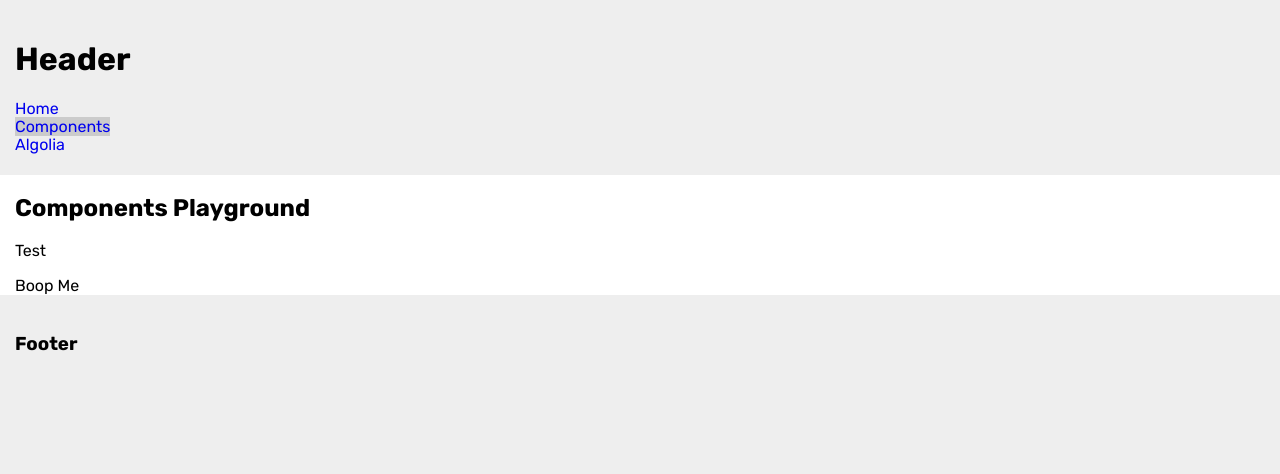
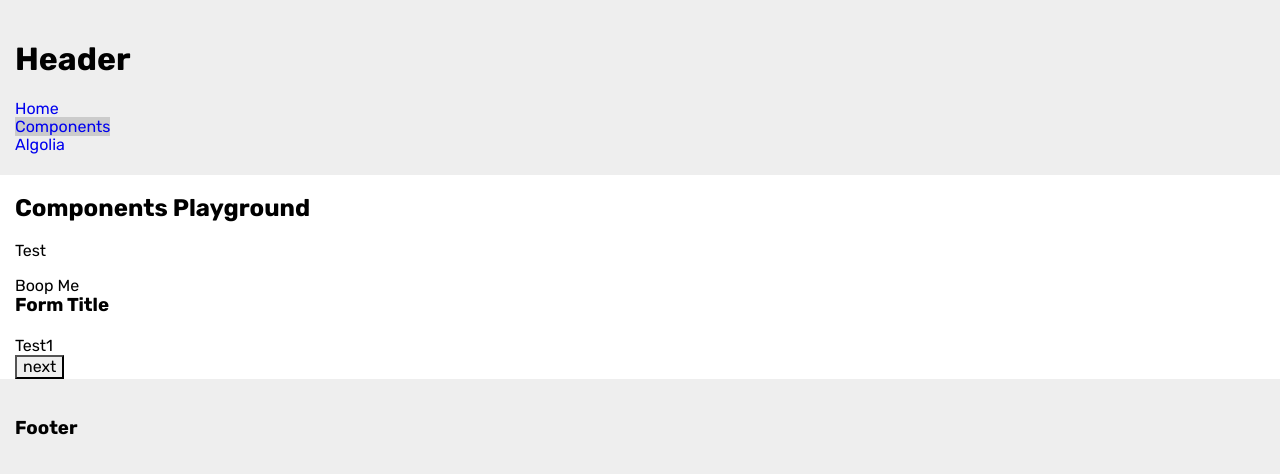
Before and after one commit to andresgarcia-bytelion/react-nextjs-boilerplate, a Next.js app: page /components in a window 1280 px wide. Shown: the top 474 px of the page. Built offline with nearby package versions, Linux system fonts and the light colour scheme; no server answers.

Commit message:
test form pages, wip

```diff
--- a/src/components/button/index.js
+++ b/src/components/button/index.js
@@ -7,6 +7,8 @@ const Button = ({
   label,
   icon,
   theme,
+  type,
+  disabled,
   onClick,
 }) => {
   let iconElement = '';
@@ -23,7 +25,8 @@ const Button = ({
   return (
     <button
       className={`${styles.button} ${styles[`button${theme}`]}`}
-      type="button"
+      type={type}
+      disabled={disabled}
       onClick={onClick}
     >
       <span className={styles.buttonLabel}>{label}</span>
@@ -36,12 +39,16 @@ Button.propTypes = {
   label: PropTypes.string.isRequired,
   icon: PropTypes.string,
   theme: PropTypes.string,
+  type: PropTypes.string,
+  disabled: PropTypes.bool,
   onClick: PropTypes.func,
 };
 
 Button.defaultProps = {
   icon: '',
   theme: 'default',
+  type: 'button',
+  disabled: false,
   onClick: () => {},
 };
 
--- a/src/components/forms/form/styles.module.scss
+++ b/src/components/forms/form/styles.module.scss
@@ -1,4 +1,4 @@
-@import '../../styles';
+@import '../../../styles';
 
 .form {}
 
@@ -11,18 +11,6 @@
 }
 
 .formBody {}
-
-.formPage {
-	display: none;
-
-	&Current {
-		display: block;
-	}
-}
-
-.formFields {
-	margin: 0 -10px 40px;
-}
 
 .formRow {
 
--- /dev/null
+++ b/src/components/forms/page/index.js
@@ -0,0 +1,22 @@
+import React from 'react';
+import PropTypes from 'prop-types';
+import classNames from 'classnames/bind';
+import styles from './styles.module.scss';
+
+const cx = classNames.bind(styles);
+
+const FormPage = ({ actions, formStep, pageNumber, children }) => {
+  const formPage = cx({
+    formPage: true,
+    formPageCurrent: formStep === pageNumber
+  });
+
+  return (
+    <div className={formPage}>
+      <div className={styles.formPageFields}>{children}</div>
+      {actions && <div className={styles.formPageActions}>{actions}</div>}
+    </div>
+  );
+};
+
+export default FormPage;
--- /dev/null
+++ b/src/components/forms/page/styles.module.scss
@@ -0,0 +1,13 @@
+@import '../../../styles';
+
+.formPage {
+	display: none;
+
+	&Current {
+		display: block;
+	}
+}
+
+.formFields {
+	margin: 0 -10px 40px;
+}
--- /dev/null
+++ b/src/components/forms/test-form/page-1.js
@@ -0,0 +1,23 @@
+import React from 'react';
+import FormPage from '../page';
+
+const Page1 = ({ actions, formStep, setFormStep }) => {
+  return (
+    <FormPage
+      actions={
+        <button onClick={(e) => {
+          e.preventDefault();
+          setFormStep(formStep+1);
+        }}>
+          next
+        </button>
+      }
+      formStep={formStep}
+      pageNumber={1}
+    >
+      Test1
+    </FormPage>
+  );
+};
+
+export default Page1;
--- /dev/null
+++ b/src/components/forms/test-form/page-2.js
@@ -0,0 +1,23 @@
+import React from 'react';
+import FormPage from '../page';
+
+const Page2 = ({ actions, formStep, setFormStep }) => {
+  return (
+    <FormPage
+      actions={
+        <button onClick={(e) => {
+          e.preventDefault();
+          setFormStep(formStep-1);
+        }}>
+          back
+        </button>
+      }
+      formStep={formStep}
+      pageNumber={2}
+    >
+      Test2
+    </FormPage>
+  );
+};
+
+export default Page2;
--- a/src/pages/components.js
+++ b/src/pages/components.js
@@ -1,12 +1,19 @@
-import React from 'react';
+import React, { useState } from 'react';
 import useApi from '../lib/use-api';
 import { useAppContext } from '../contexts';
 import Layout from '../components/layout';
 import Button from '../components/button';
+import Form from '../components/forms/form';
+import Input from '../components/forms/input';
+import Select from '../components/forms/select';
+import Textarea from '../components/forms/textarea';
+import Page1 from '../components/forms/test-form/page-1';
+import Page2 from '../components/forms/test-form/page-2';
 
 const Components = () => {
   const { response, isLoading } = useApi(`${process.env.apiRoot}questions`);
   const { title } = useAppContext();
+  const [formStep, setFormStep] = useState(1);
 
   const items = response && !isLoading
     ? response.map((item) => (JSON.stringify(item))) : '';
@@ -18,6 +25,16 @@ const Components = () => {
       <p>{items}</p>
       <p>{title}</p>
       <Button label="Boop Me" />
+      <Form title="Form Title">
+        <Page1
+          formStep={formStep}
+          setFormStep={setFormStep}
+        />
+        <Page2
+          formStep={formStep}
+          setFormStep={setFormStep}
+        />
+      </Form>
     </Layout>
   );
 };
```
Also changed, not shown: src/hooks/dates.js (added, +9 -0 lines), src/hooks/forms.js (+11 -0 lines).
